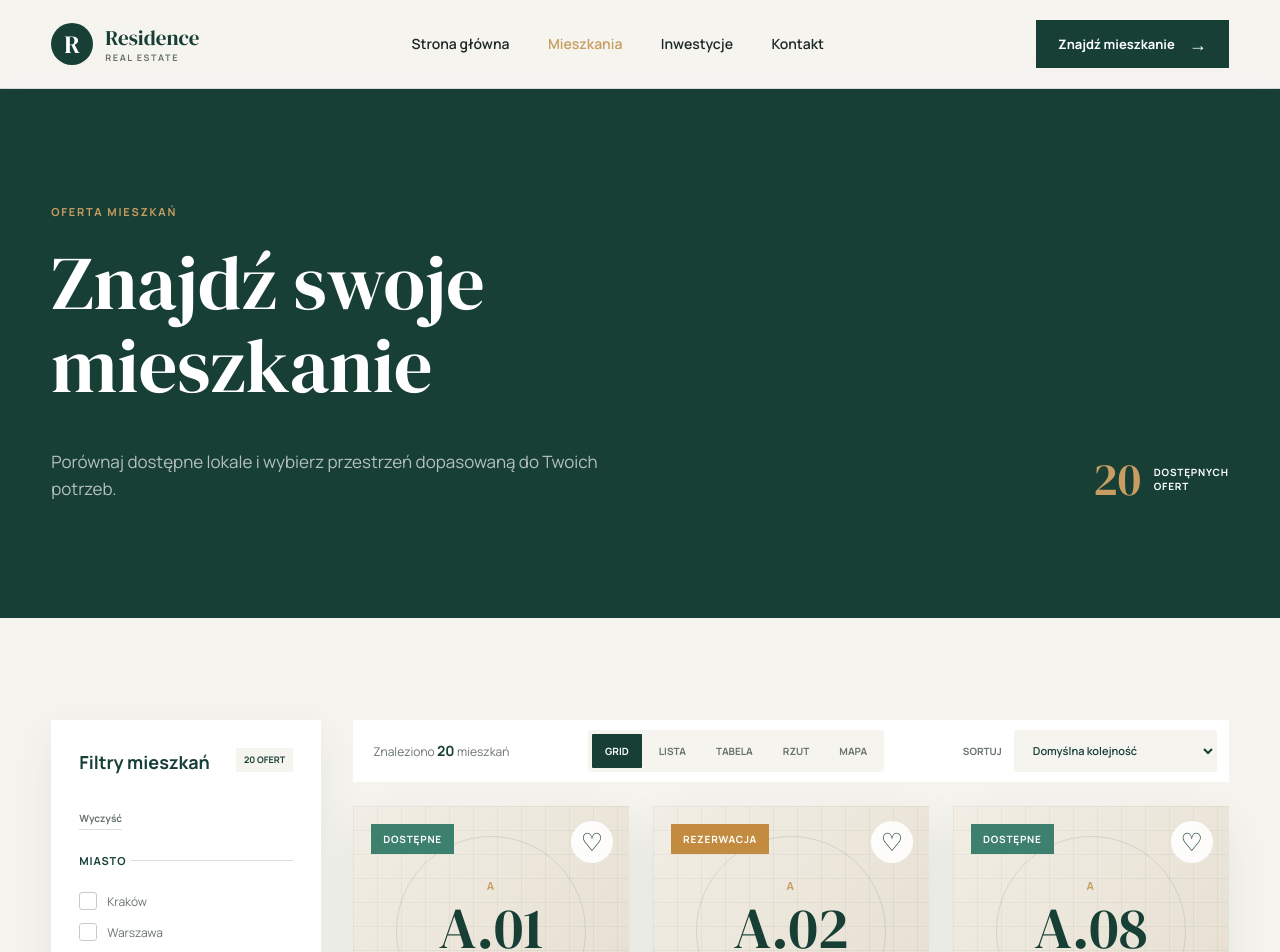
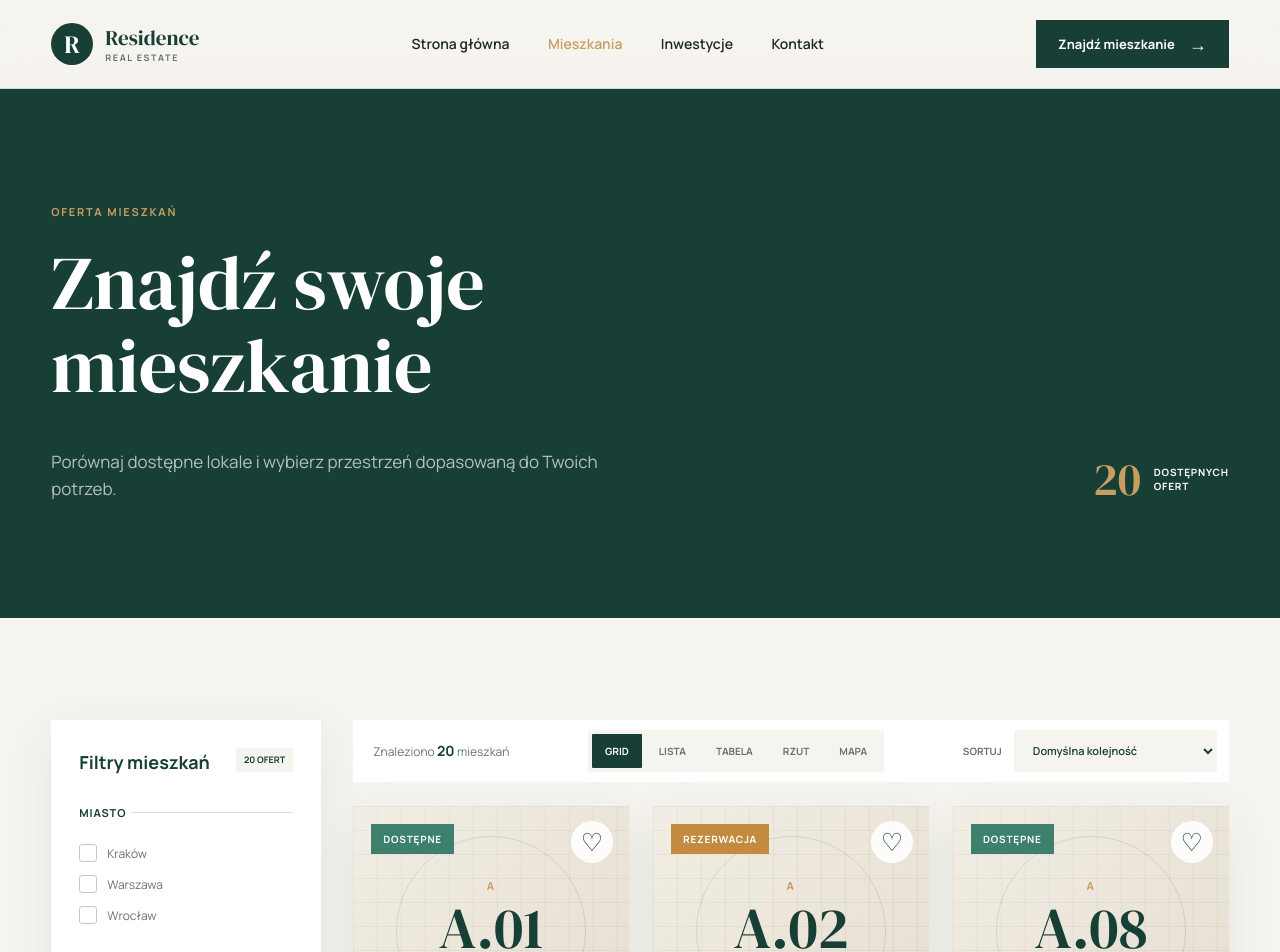
Before and after one commit to natalkakielbicka-coder/real-estate, a Vue app: page /mieszkania in a window 1280 px wide. Shown: the top 952 px of the page. Built offline with nearby package versions, Linux system fonts and the light colour scheme.

Commit message:
Show reset button only for active filters

```diff
--- a/src/views/ApartmentsView.vue
+++ b/src/views/ApartmentsView.vue
@@ -375,11 +375,12 @@ const getOffersLabel = (count) => {
           </div>
 
           <button
+            v-if="activeFilters.length > 0"
             class="border-0 border-b border-line bg-transparent py-[3px] text-[10px] font-bold text-muted transition-colors hover:border-brand hover:text-brand"
             type="button"
             @click="resetFilters"
           >
-            Wyczyść
+            Wyczyść wszystkie
           </button>
 
           <fieldset class="mt-[22px] border-0 border-t border-line pt-[22px]">
```
